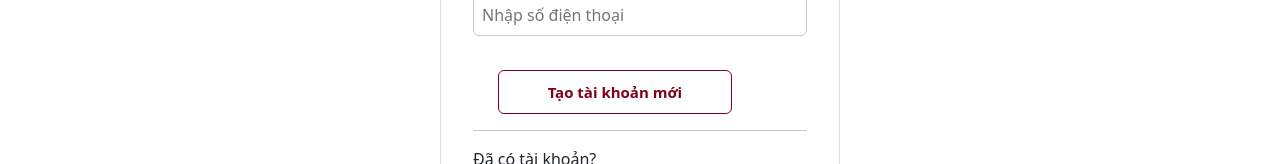
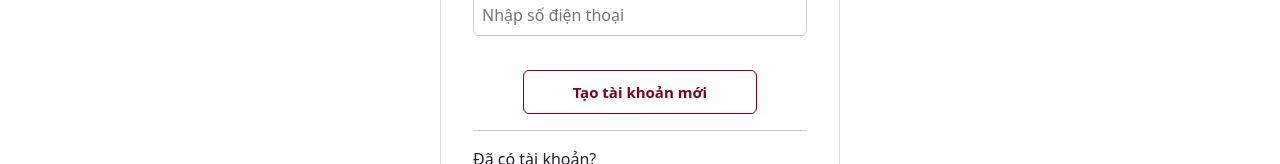
Before and after one commit to Hoye-tran/NenThomApp, a React (Create React App) app: page /register in a window 1280 px wide. Shown: the part 579-743 px from the top of the page. Built offline with nearby package versions, Linux system fonts and the light colour scheme.

Commit message:
Update Register.css

```diff
--- a/src/assets/styles/Register.css
+++ b/src/assets/styles/Register.css
@@ -40,7 +40,7 @@ main{
   box-shadow: 0 0 0 1px #87002A33;
 }
 .register-form button{
-  margin-left: 25px;;
+  margin-left: 50px;;
 }
 .required {
   color: #87002A;
```
